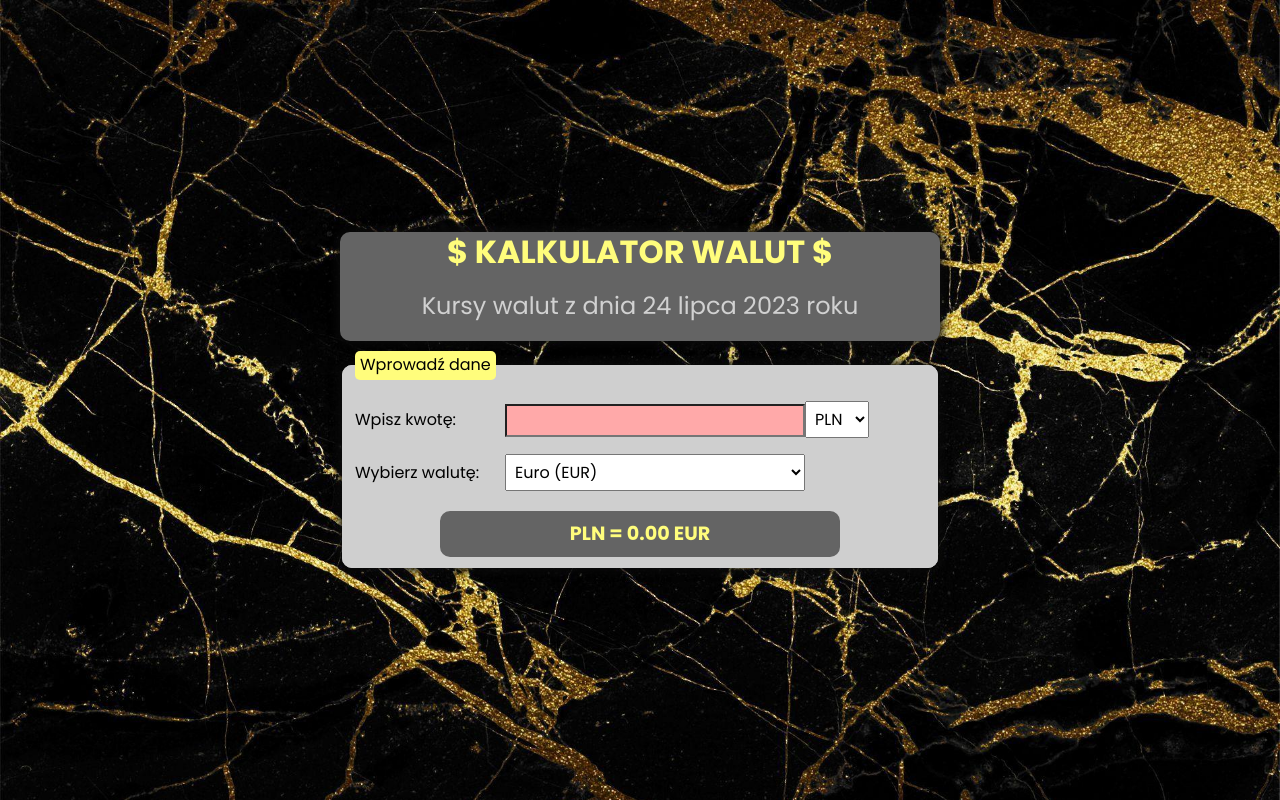
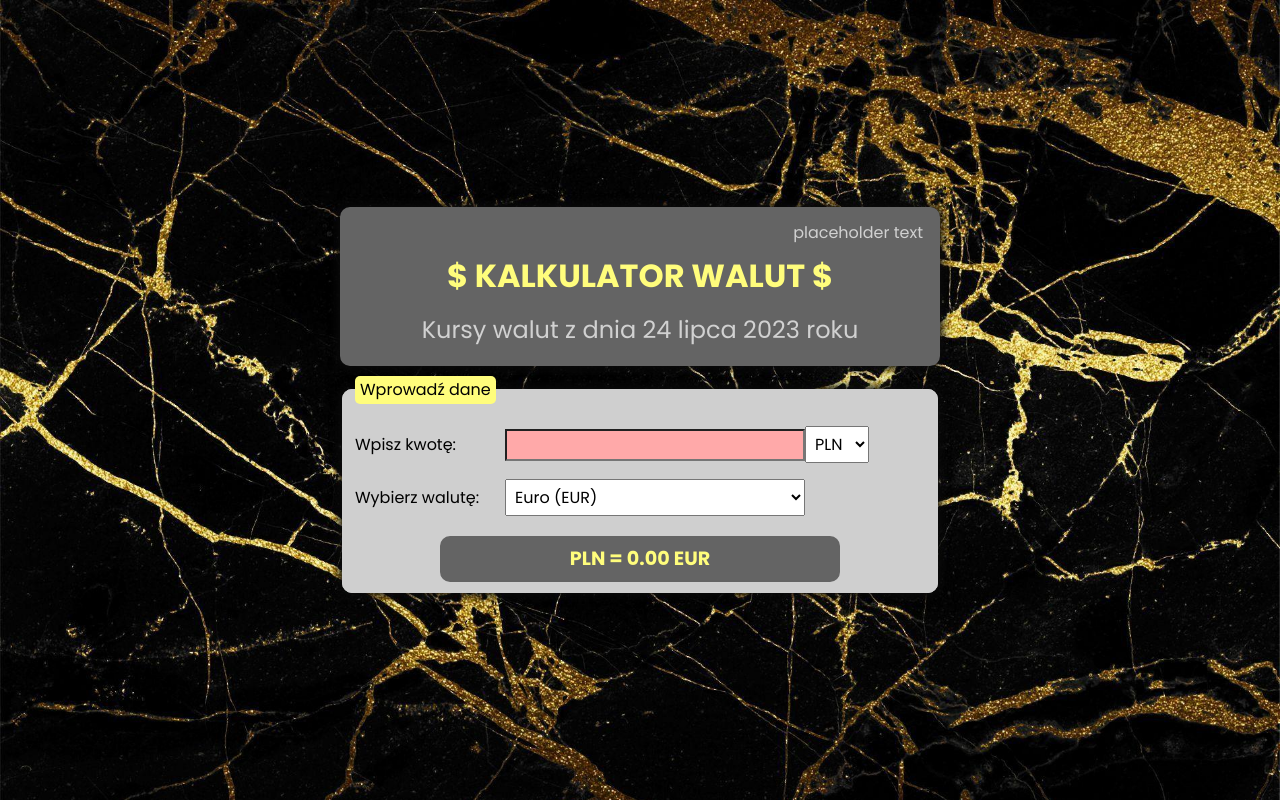
Before and after one commit to wojdaSoftware/currency-converter-react, a React (Create React App) app: page / in a window 1280 px wide. Built offline with nearby package versions, Linux system fonts and the light colour scheme.

Commit message:
added Clock component

```diff
--- a/src/App.js
+++ b/src/App.js
@@ -1,11 +1,12 @@
 import Header from "./Header";
 import Form from "./Form";
 import Container from "./Content";
+import Clock from "./Clock";
 
 function App() {
   return (
     <Container>
-      <Header />
+      <Header aboveTitleContent={<Clock />} />
       <Form />
     </Container>
   );
--- /dev/null
+++ b/src/Clock/index.js
@@ -0,0 +1,9 @@
+import './style.css'
+
+const Clock = () => (
+    <div className="clockContainer">
+        placeholder text
+    </div>
+)
+
+export default Clock;
--- /dev/null
+++ b/src/Clock/style.css
@@ -0,0 +1,5 @@
+.clockContainer {
+    color: #d1d1d1;
+    text-align: right;
+    padding: 15px;
+}
--- a/src/Header/index.js
+++ b/src/Header/index.js
@@ -1,7 +1,8 @@
 import './style.css';
 
-const Header = () => (
+const Header = ({aboveTitleContent}) => (
     <header className="header">
+        {aboveTitleContent}
         <h1 className="header__title">$ KALKULATOR WALUT $</h1>
         <h2 className="header__subtitle">Kursy walut z dnia 24 lipca 2023 roku</h2>
     </header>
```
